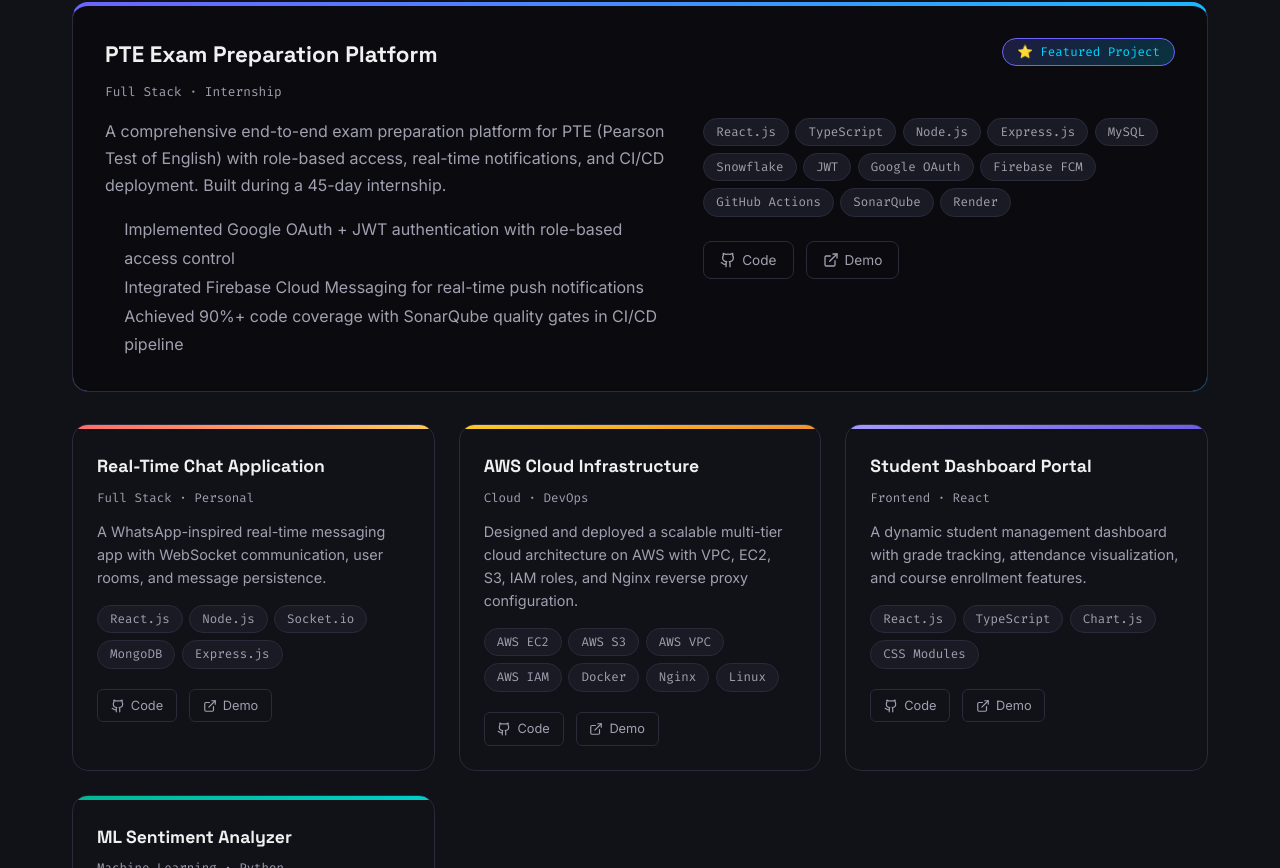
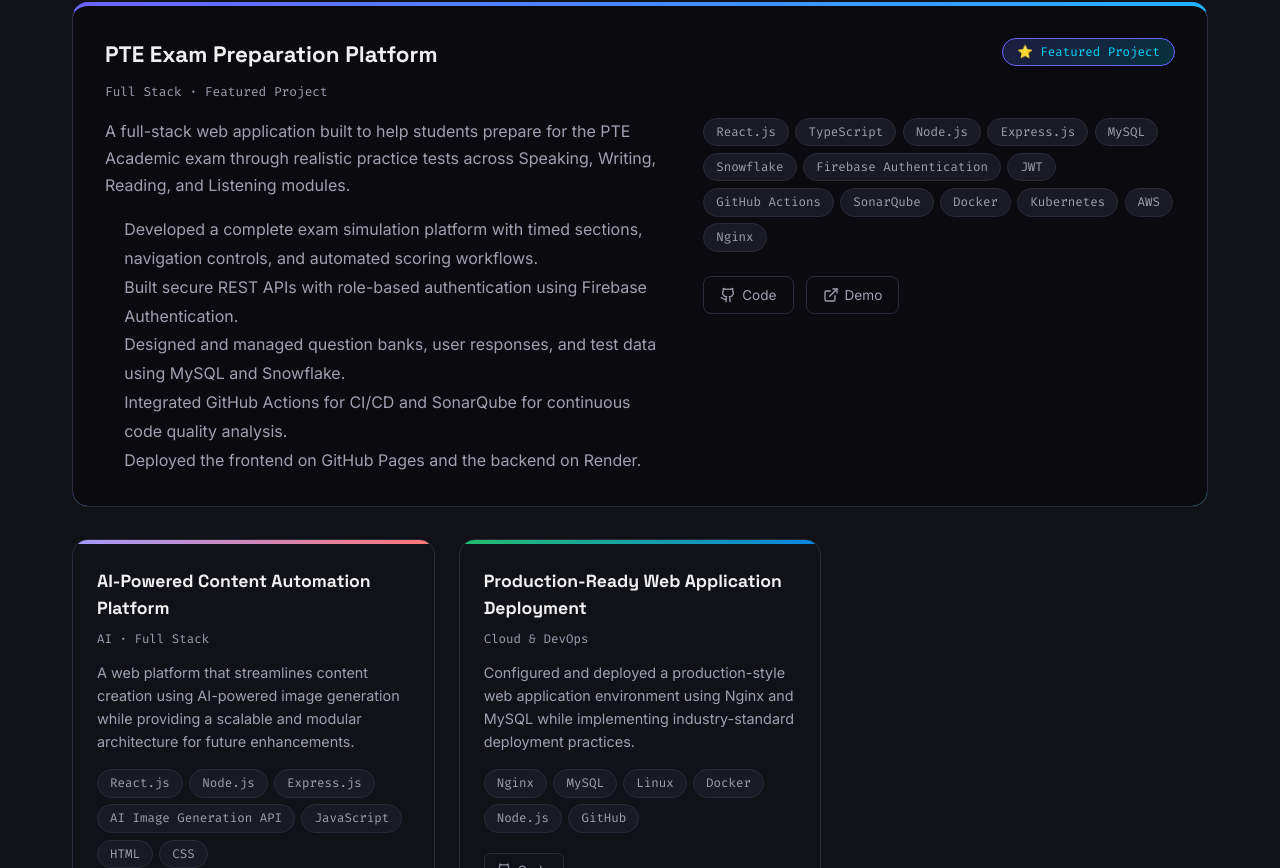
Before and after one commit to Kanak29p/Kanak-Paliwal-Portfolio, a React (Vite) app: page / in a window 1280 px wide. Shown: the part 3292-4160 px from the top of the page. Built offline with nearby package versions, Linux system fonts and the light colour scheme.

Commit message:
project section updated

```diff
--- a/src/app/components/Experience.tsx
+++ b/src/app/components/Experience.tsx
@@ -26,7 +26,7 @@
               {/* Header */}
               <div style={{ display: "flex", alignItems: "flex-start", justifyContent: "space-between", flexWrap: "wrap", gap: "0.5rem", marginBottom: "0.75rem" }}>
                 <span style={{ fontFamily: "var(--font-heading)", fontSize: "1.2rem", fontWeight: 700 }}>
-                  Aptitude Guru
+                  Netlink Software Pvt. Ltd.
                 </span>
                 <span style={{ border: "1px solid var(--accent-purple)", borderRadius: 20, padding: "2px 12px", fontSize: "0.8rem", color: "var(--accent-purple)", fontFamily: "var(--font-mono)" }}>
                   May 2026 – June 2026
--- a/src/app/components/Hero.tsx
+++ b/src/app/components/Hero.tsx
@@ -141,7 +141,7 @@
                 onMouseLeave={(e) => { (e.currentTarget as HTMLButtonElement).style.transform = ""; (e.currentTarget as HTMLButtonElement).style.boxShadow = ""; }}>
                 View My Work
               </button>
-              <a href="/resume.pdf" download
+              <a href="/Kanak-Paliwal-Portfolio/Kanak Resume.pdf" download
                 style={{ borderRadius: "8px", padding: "0.8rem 1.8rem", color: "var(--text-primary)", fontFamily: "var(--font-body)",
                   fontSize: "0.95rem", fontWeight: 600, cursor: "pointer", textDecoration: "none",
                   background: "transparent", border: "2px solid #6c63ff", transition: "transform 0.2s, box-shadow 0.2s", display: "inline-block" }}
--- a/src/app/components/Projects.tsx
+++ b/src/app/components/Projects.tsx
@@ -6,62 +6,83 @@
   {
     id: 1,
     title: "PTE Exam Preparation Platform",
-    badge: "Full Stack · Internship",
+    badge: "Full Stack · Featured Project",
     featured: true,
     gradient: "linear-gradient(135deg, #6c63ff, #00d4ff)",
-    description: "A comprehensive end-to-end exam preparation platform for PTE (Pearson Test of English) with role-based access, real-time notifications, and CI/CD deployment. Built during a 45-day internship.",
+    description: "A full-stack web application built to help students prepare for the PTE Academic exam through realistic practice tests across Speaking, Writing, Reading, and Listening modules.",
     highlights: [
-      "Implemented Google OAuth + JWT authentication with role-based access control",
-      "Integrated Firebase Cloud Messaging for real-time push notifications",
-      "Achieved 90%+ code coverage with SonarQube quality gates in CI/CD pipeline",
+      "Developed a complete exam simulation platform with timed sections, navigation controls, and automated scoring workflows.",
+      "Built secure REST APIs with role-based authentication using Firebase Authentication.",
+      "Designed and managed question banks, user responses, and test data using MySQL and Snowflake.",
+      "Integrated GitHub Actions for CI/CD and SonarQube for continuous code quality analysis.",
+      "Deployed the frontend on GitHub Pages and the backend on Render.",
     ],
-    tech: ["React.js", "TypeScript", "Node.js", "Express.js", "MySQL", "Snowflake", "JWT", "Google OAuth", "Firebase FCM", "GitHub Actions", "SonarQube", "Render"],
+    tech: [
+      "React.js",
+      "TypeScript",
+      "Node.js",
+      "Express.js",
+      "MySQL",
+      "Snowflake",
+      "Firebase Authentication",
+      "JWT",
+      "GitHub Actions",
+      "SonarQube",
+      "Docker",
+      "Kubernetes",
+      "AWS",
+      "Nginx"
+    ],
     github: "#",
     demo: "#",
   },
   {
     id: 2,
-    title: "Real-Time Chat Application",
-    badge: "Full Stack · Personal",
+    title: "AI-Powered Content Automation Platform",
+    badge: "AI · Full Stack",
     featured: false,
-    gradient: "linear-gradient(135deg, #ff6b6b, #feca57)",
-    description: "A WhatsApp-inspired real-time messaging app with WebSocket communication, user rooms, and message persistence.",
-    tech: ["React.js", "Node.js", "Socket.io", "MongoDB", "Express.js"],
+    gradient: "linear-gradient(135deg, #a29bfe, #ff7675)",
+    description: "A web platform that streamlines content creation using AI-powered image generation while providing a scalable and modular architecture for future enhancements.",
+    highlights: [
+      "Developed responsive frontend interfaces for an intuitive user experience.",
+      "Integrated backend services for efficient image generation workflows and data handling.",
+      "Designed a modular architecture to simplify feature expansion and long-term maintenance.",
+      "Focused on clean code structure and scalable application design."
+    ],
+    tech: [
+      "React.js",
+      "Node.js",
+      "Express.js",
+      "AI Image Generation API",
+      "JavaScript",
+      "HTML",
+      "CSS"
+    ],
     github: "#",
     demo: "#",
   },
   {
     id: 3,
-    title: "AWS Cloud Infrastructure",
-    badge: "Cloud · DevOps",
+    title: "Production-Ready Web Application Deployment",
+    badge: "Cloud & DevOps",
     featured: false,
-    gradient: "linear-gradient(135deg, #f9ca24, #f0932b)",
-    description: "Designed and deployed a scalable multi-tier cloud architecture on AWS with VPC, EC2, S3, IAM roles, and Nginx reverse proxy configuration.",
-    tech: ["AWS EC2", "AWS S3", "AWS VPC", "AWS IAM", "Docker", "Nginx", "Linux"],
+    gradient: "linear-gradient(135deg, #20bf6b, #0984e3)",
+    description: "Configured and deployed a production-style web application environment using Nginx and MySQL while implementing industry-standard deployment practices.",
+    highlights: [
+      "Configured Nginx as a reverse proxy for application hosting.",
+      "Integrated MySQL with the backend for persistent data storage.",
+      "Structured deployment pipelines and server configuration following production practices.",
+      "Gained hands-on experience with web hosting, server configuration, and application deployment."
+    ],
+    tech: [
+      "Nginx",
+      "MySQL",
+      "Linux",
+      "Docker",
+      "Node.js",
+      "GitHub"
+    ],
     github: "#",
-    demo: "#",
-  },
-  {
-    id: 4,
-    title: "Student Dashboard Portal",
-    badge: "Frontend · React",
-    featured: false,
-    gradient: "linear-gradient(135deg, #a29bfe, #6c5ce7)",
-    description: "A dynamic student management dashboard with grade tracking, attendance visualization, and course enrollment features.",
-    tech: ["React.js", "TypeScript", "Chart.js", "CSS Modules"],
-    github: "#",
-    demo: "#",
-  },
-  {
-    id: 5,
-    title: "ML Sentiment Analyzer",
-    badge: "Machine Learning · Python",
-    featured: false,
-    gradient: "linear-gradient(135deg, #00b894, #00cec9)",
-    description: "A sentiment analysis tool trained on social media data using NLP techniques, with a Flask API and interactive web interface.",
-    tech: ["Python", "scikit-learn", "NLTK", "Flask", "React.js"],
-    github: "#",
-    demo: "#",
   },
 ];
 
@@ -117,6 +138,7 @@
                   {featured.tech.map((t) => <span key={t} className="tech-pill">{t}</span>)}
                 </div>
                 <div style={{ display: "flex", gap: "0.75rem" }}>
+                  {featured.github && (
                     <a href={featured.github} target="_blank" rel="noreferrer"
                       style={{ display: "flex", alignItems: "center", gap: "6px", padding: "0.5rem 1rem",
                         border: "1px solid var(--border-subtle)", borderRadius: 8, color: "var(--text-secondary)",
@@ -125,6 +147,8 @@
                       onMouseLeave={(e) => { const el = e.currentTarget as HTMLAnchorElement; el.style.borderColor = "var(--border-subtle)"; el.style.color = "var(--text-secondary)"; }}>
                       <Github size={16} /> Code
                     </a>
+                  )}
+                  {featured.demo && (
                     <a href={featured.demo} target="_blank" rel="noreferrer"
                       style={{ display: "flex", alignItems: "center", gap: "6px", padding: "0.5rem 1rem",
                         border: "1px solid var(--border-subtle)", borderRadius: 8, color: "var(--text-secondary)",
@@ -133,6 +157,7 @@
                       onMouseLeave={(e) => { const el = e.currentTarget as HTMLAnchorElement; el.style.borderColor = "var(--border-subtle)"; el.style.color = "var(--text-secondary)"; }}>
                       <ExternalLink size={16} /> Demo
                     </a>
+                  )}
                 </div>
               </div>
             </div>
@@ -156,6 +181,7 @@
                   {project.tech.map((t) => <span key={t} className="tech-pill">{t}</span>)}
                 </div>
                 <div style={{ display: "flex", gap: "0.75rem" }}>
+                  {project.github && (
                     <a href={project.github} target="_blank" rel="noreferrer"
                       style={{ display: "flex", alignItems: "center", gap: "6px", padding: "0.4rem 0.8rem",
                         border: "1px solid var(--border-subtle)", borderRadius: 6, color: "var(--text-secondary)",
@@ -164,6 +190,8 @@
                       onMouseLeave={(e) => { const el = e.currentTarget as HTMLAnchorElement; el.style.borderColor = "var(--border-subtle)"; el.style.color = "var(--text-secondary)"; }}>
                       <Github size={14} /> Code
                     </a>
+                  )}
+                  {project.demo && (
                     <a href={project.demo} target="_blank" rel="noreferrer"
                       style={{ display: "flex", alignItems: "center", gap: "6px", padding: "0.4rem 0.8rem",
                         border: "1px solid var(--border-subtle)", borderRadius: 6, color: "var(--text-secondary)",
@@ -172,6 +200,7 @@
                       onMouseLeave={(e) => { const el = e.currentTarget as HTMLAnchorElement; el.style.borderColor = "var(--border-subtle)"; el.style.color = "var(--text-secondary)"; }}>
                       <ExternalLink size={14} /> Demo
                     </a>
+                  )}
                 </div>
               </div>
             </div>
```
Also changed, not shown: 6 other files (tests, documents, lock files or other folders). Lines whose indentation alone changed are shown as unchanged.
